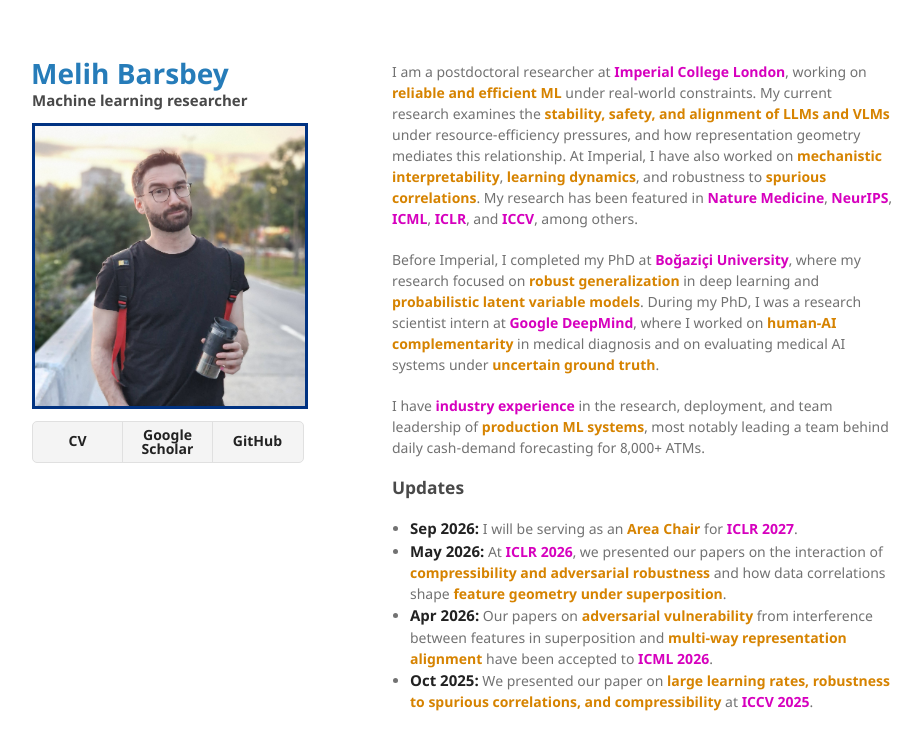
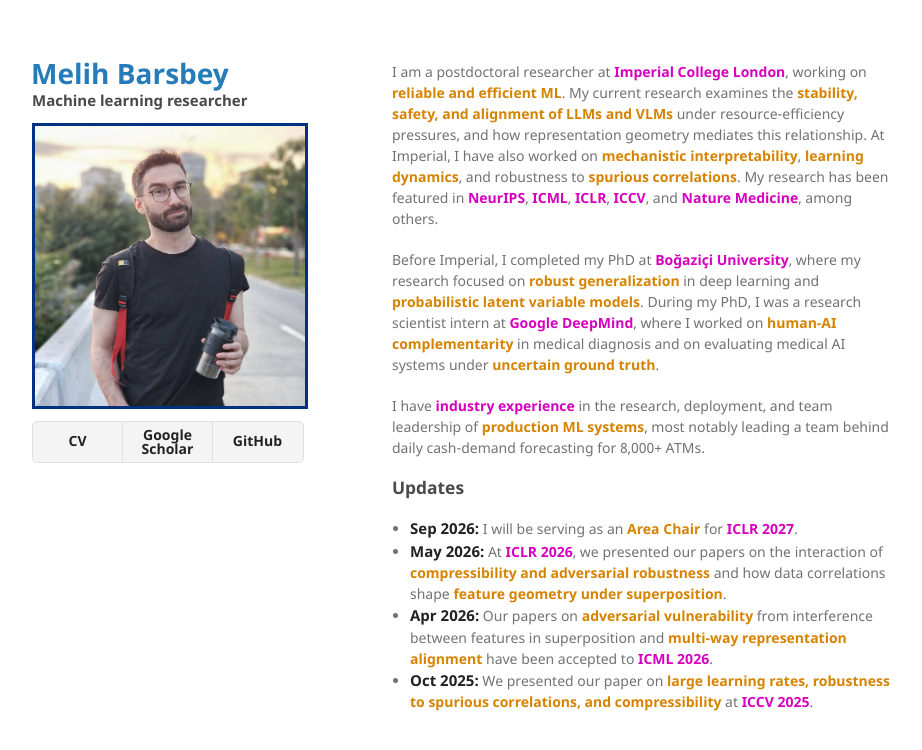
Before and after one commit to mbarsbey/mbarsbey.github.io, a Jekyll site: the page built from index.md, in a window 1280 px wide. Shown: the top 750 px of the page, without its empty margins (178-1100 px from the left). Built offline with Jekyll 4.4.1, drawn with Linux system fonts in a browser that asks for light colours.

Commit message:
Drop 'under real-world constraints' and list Nature Medicine last among venues

```diff
--- a/index.md
+++ b/index.md
@@ -1,7 +1,7 @@
 ---
 layout: default
 ---
-I am a postdoctoral researcher at **<span style="color: #d600be">Imperial College London</span>**, working on **<span style="color: #d68300">reliable and efficient ML</span>** under real-world constraints. My current research examines the **<span style="color: #d68300">stability, safety, and alignment of LLMs and VLMs</span>** under resource-efficiency pressures, and how representation geometry mediates this relationship. At Imperial, I have also worked on **<span style="color: #d68300">mechanistic interpretability</span>**, **<span style="color: #d68300">learning dynamics</span>**, and robustness to **<span style="color: #d68300">spurious correlations</span>**. My research has been featured in **<span style="color: #d600be">Nature Medicine</span>**, **<span style="color: #d600be">NeurIPS</span>**, **<span style="color: #d600be">ICML</span>**, **<span style="color: #d600be">ICLR</span>**, and **<span style="color: #d600be">ICCV</span>**, among others.
+I am a postdoctoral researcher at **<span style="color: #d600be">Imperial College London</span>**, working on **<span style="color: #d68300">reliable and efficient ML</span>**. My current research examines the **<span style="color: #d68300">stability, safety, and alignment of LLMs and VLMs</span>** under resource-efficiency pressures, and how representation geometry mediates this relationship. At Imperial, I have also worked on **<span style="color: #d68300">mechanistic interpretability</span>**, **<span style="color: #d68300">learning dynamics</span>**, and robustness to **<span style="color: #d68300">spurious correlations</span>**. My research has been featured in **<span style="color: #d600be">NeurIPS</span>**, **<span style="color: #d600be">ICML</span>**, **<span style="color: #d600be">ICLR</span>**, **<span style="color: #d600be">ICCV</span>**, and **<span style="color: #d600be">Nature Medicine</span>**, among others.
 
 Before Imperial, I completed my PhD at **<span style="color: #d600be">Boğaziçi University</span>**, where my research focused on **<span style="color: #d68300">robust generalization</span>** in deep learning and **<span style="color: #d68300">probabilistic latent variable models</span>**. During my PhD, I was a research scientist intern at **<span style="color: #d600be">Google DeepMind</span>**, where I worked on [**<span style="color: #d68300">human-AI complementarity</span>**](https://www.nature.com/articles/s41591-023-02437-x) in medical diagnosis and on evaluating medical AI systems under [**<span style="color: #d68300">uncertain ground truth</span>**](https://www.sciencedirect.com/science/article/pii/S1361841525001033).
 
```
